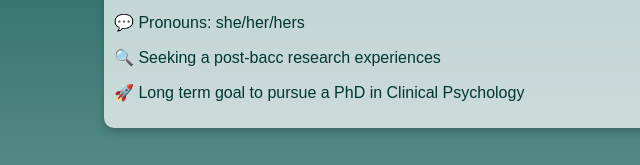
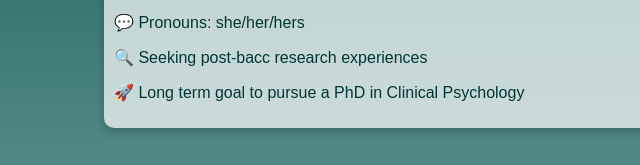
Before and after one commit to sophiaeh/sophiah.github.io, a plain HTML site: page index.html in a window 1280 px wide. Shown: the part 370-535 px from the top of the page, 126-766 px from the left. Drawn offline with Linux system fonts and the light colour scheme.

Commit message:
index.html

```diff
--- a/index.html
+++ b/index.html
@@ -131,7 +131,7 @@
         <p>🎓 BS Psychology, minor in Data Analytics | GPA: 3.96</p>
         <p>🎉 Graduating in May 2025</p>
         <p>💬 Pronouns: she/her/hers</p>
-        <p>🔍 Seeking a post-bacc research experiences</p>
+        <p>🔍 Seeking post-bacc research experiences</p>
         <p>🚀 Long term goal to pursue a PhD in Clinical Psychology </p>
     </section>
 
```
